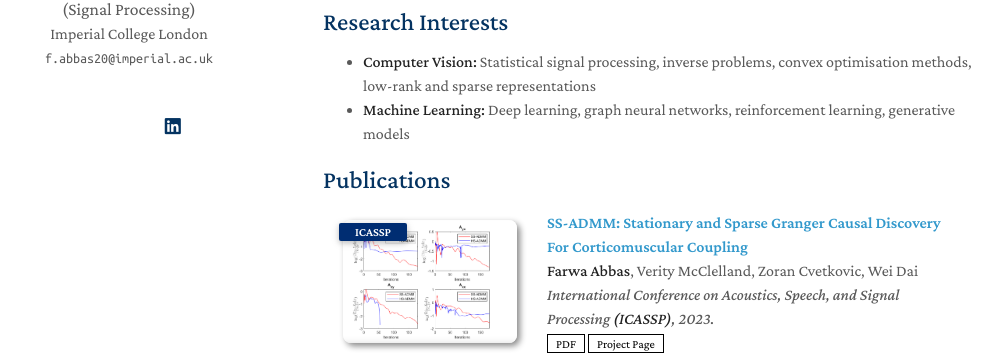
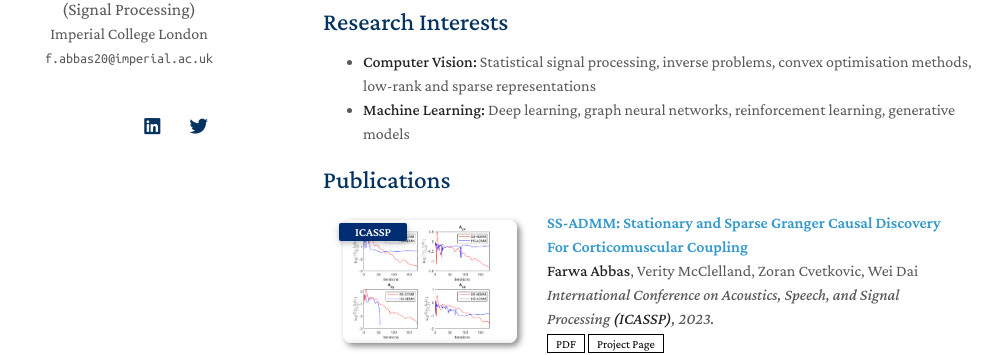
Before and after one commit to Farwa-Abbas/Farwa-Abbas.github.io, a Jekyll site: the page built from index.md, in a window 1280 px wide. Shown: the part 313-668 px from the top of the page, without its empty margins (147-1149 px from the left). Built offline with Jekyll 4.4.1, drawn with Linux system fonts in a browser that asks for light colours; nearby versions of some CDN libraries; a style sheet for code colours, icons or effects is not loaded; our own code applies the rules of GitHub Pages for plain Markdown files.

Commit message:
Update homepage.html

```diff
--- a/_layouts/homepage.html
+++ b/_layouts/homepage.html
@@ -86,9 +86,9 @@
         </a>
         {% endif %}
 
-        {% if site.gmail %}
-        <a style="margin: 0 0 0 0" href="{{ site.gmail }}">
-          <i class="fab fa-gmail"></i>
+        {% if site.twitter %}
+        <a style="margin: 0 0 0 0" href="{{ site.twitter }}">
+          <i class="fab fa-twitter"></i>
         </a>
         {% endif %}
         </div>
```
